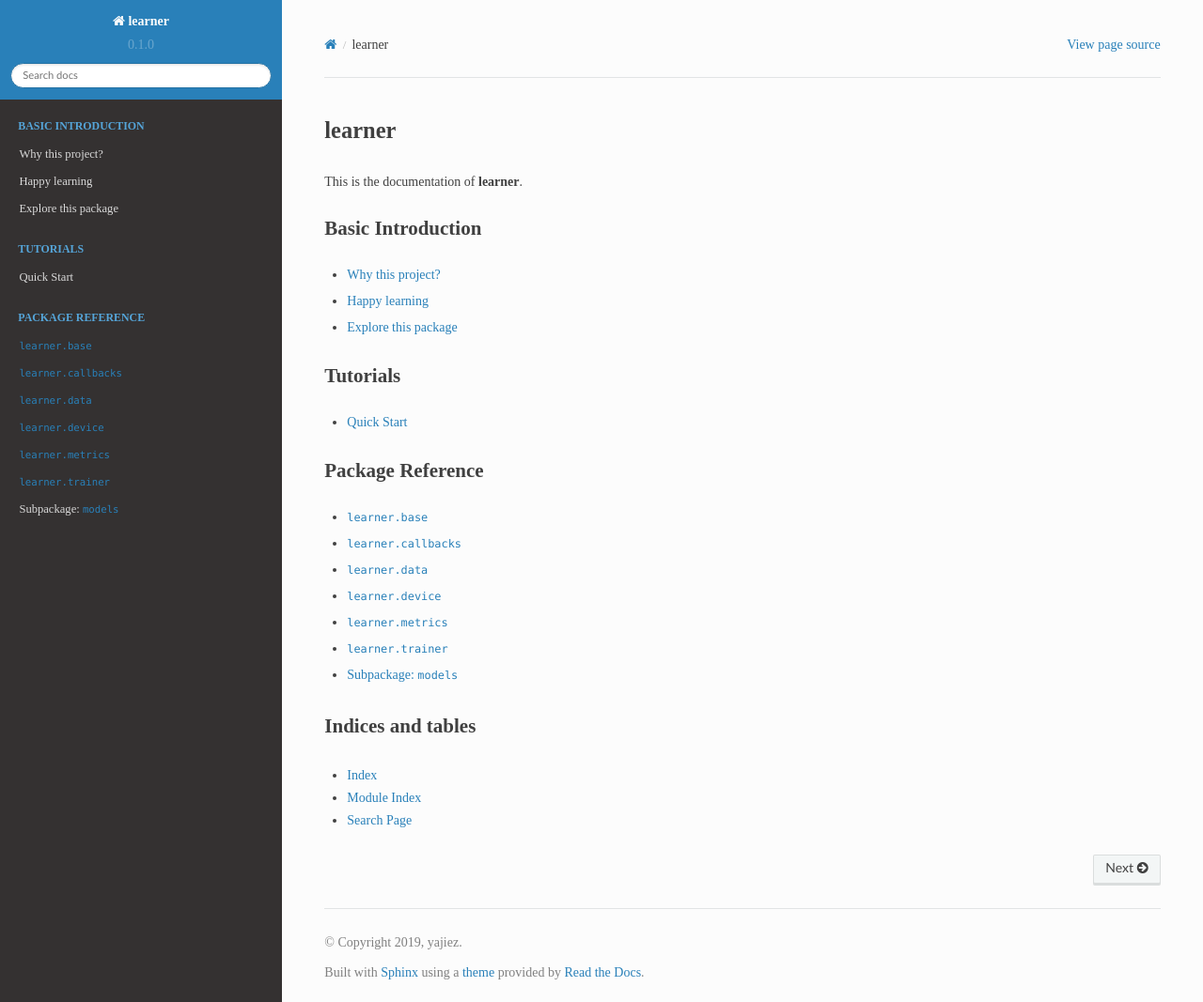
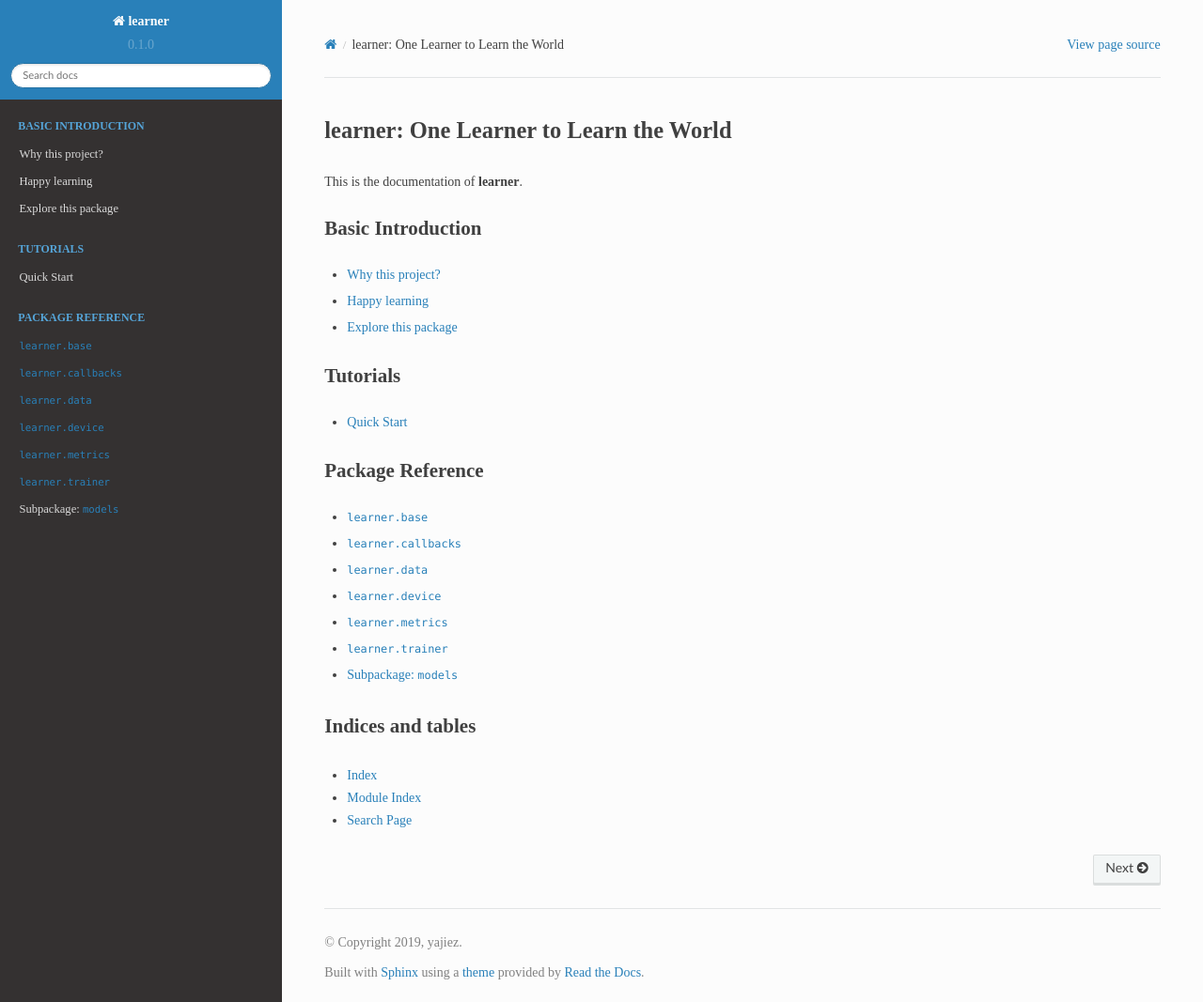
Before and after one commit to yajiez/learner, a Sphinx documentation site: the page built from docs/index.rst, in a window 1280 px wide and 1067 px high. Shown: the whole window at 94% size. Built offline with Sphinx 7.4.7 and the Read the Docs theme 2.0.0, drawn with Linux system fonts in a browser that asks for light colours.

```diff
--- a/docs/index.rst
+++ b/docs/index.rst
@@ -1,6 +1,6 @@
-======
-learner
-======
+==================================================================
+learner: One Learner to Learn the World
+==================================================================
 
 This is the documentation of **learner**.
 
```
Also changed, not shown: 1 other file.
